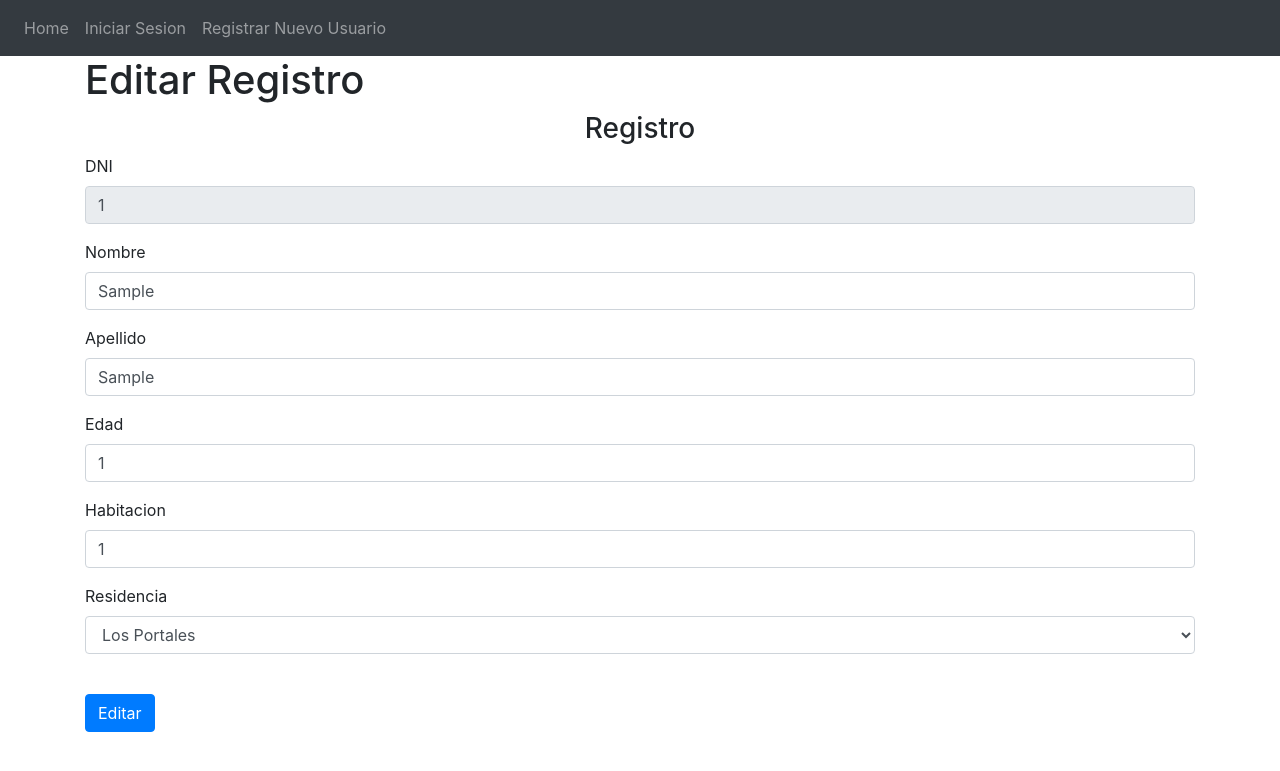
After one commit to PedroMO11/DBP_PROYECTO, a Flask app: page /editar-paciente/1 in a window 1280 px wide. The commit adds this page. Shown: the top 771 px of the page. Run offline with Flask 2, Linux system fonts and the light colour scheme; tables that the repository leaves empty hold one stand-in row (values such as "Sample post"); some libraries are stand-ins or nearby versions.

Commit message:
Cambios finales

```diff
--- a/app.py
+++ b/app.py
@@ -11,9 +11,7 @@ from flask_login import (
     current_user,
 )
 from flask.helpers import flash
-
-# import json
-# import sys
+from werkzeug.exceptions import HTTPException
 
 app = Flask(__name__)
 app.config[
@@ -46,8 +44,8 @@ class Usuario(db.Model, UserMixin):
 
     def __repr__(self):
         return
-        f"<Usuario: {self.id}, {self.user}, "
-        "{self.password}, {self.es_admin}>"
+        f"<Usuario: {self.id}, {self.user}, {self.password}, "
+        "{self.es_admin}>"
 
 
 class PersonalMedico(db.Model):
@@ -67,7 +65,7 @@ class PersonalMedico(db.Model):
     def __repr__(self):
         return
         f"<PersonalMedico: {self.dni}, {self.nombre}, {self.apellido}, "
-        "{self.titulo}, {self.especialidad}, {self.usuario}, "
+        "{self.titulo}, {self.especialidad}, {self.usuario},  "
         "{self.residencia}>"
 
 
@@ -128,6 +126,13 @@ def load_user(id):
     return Usuario.query.get(int(id))
 
 
+@app.errorhandler(Exception)
+def handle_500(e):
+    if isinstance(e, HTTPException):
+        return e
+    return render_template("500.html", e=e), 500
+
+
 @app.route("/")
 def index():
     return render_template("home.html", user=current_user)
@@ -158,66 +163,146 @@ def logout():
     return redirect(url_for("login"))
 
 
+@app.route("/pacientes/<paciente_dni>/editar", methods=["GET", "POST"])
+def editar_paciente_by_dni(paciente_dni):
+    error = False
+    response = {}
+    try:
+        dni = request.get_json()["dni"]
+        persona = Paciente.query.get(dni)
+        res = request.get_json()["residencia_id"]
+        residencia = Residencia.query.get(res)
+        persona.nombre = request.get_json()["nombre"]
+        persona.apellido = request.get_json()["apellido"]
+        persona.edad = request.get_json()["edad"]
+        persona.habitacion = request.get_json()["habitacion"]
+        persona.residencia_paciente = residencia
+        db.session.commit()
+        response["message"] = "Paciente editado correctamente"
+    except:
+        error = True
+        db.session.rollback()
+    finally:
+        db.session.close()
+
+    if error:
+        response["message"] = "Error en BE"
+
+    response["error"] = error
+    return jsonify(response)
+
+
+@app.route("/editar-paciente/<paciente_dni>", methods=["GET"])
+def editar_paciente(paciente_dni):
+    paciente = Paciente.query.get(paciente_dni)
+    return render_template("editar_paciente.html",
+                           user=current_user,
+                           paciente=paciente)
+
+
+@app.route("/usuarios/<user>/registrar", methods=["GET", "POST"])
+def registrar_usuario_by_id(user):
+    error = False
+    response = {}
+    try:
+        usuario = request.get_json()["user"]
+        password = request.get_json()["password"]
+        admin = request.get_json()["es_admin"]
+        dni = request.get_json()["dni"]
+        personal = PersonalMedico.query.get(dni)
+        persona = Paciente.query.get(dni)
+        if admin:
+            if persona is None and personal is None:
+                user = Usuario.query.filter_by(user=usuario).first()
+                if user:
+                    response["message"] = "Usuario ya existe"
+                else:
+                    nombre = request.get_json()["nombre"]
+                    apellido = request.get_json()["apellido"]
+                    titulo = request.get_json()["titulo"]
+                    especialidad = request.get_json()["especialidad"]
+                    res = request.get_json()["residencia_id"]
+                    residencia = Residencia.query.get(res)
+                    nuevoUsuario = Usuario(
+                        user=usuario, password=password, es_admin=admin
+                    )
+                    print(nuevoUsuario)
+                    nuevoPersonal = PersonalMedico(
+                        dni=dni,
+                        nombre=nombre,
+                        apellido=apellido,
+                        titulo=titulo,
+                        especialidad=especialidad,
+                        residencia_personal=residencia,
+                        usuario_personal=nuevoUsuario,
+                    )
+                    print(nuevoPersonal)
+                    db.session.add_all([nuevoUsuario, nuevoPersonal])
+                    db.session.commit()
+                    response["message"] = "Usuario creado correctamente"
+        else:
+            if persona:
+                if persona.usuario is None:
+                    user = Usuario.query.filter_by(user=usuario).first()
+                    if user:
+                        response["message"] = "Usuario ya existe"
+                    else:
+                        nuevoUsuario = Usuario(
+                            user=usuario, password=password, es_admin=admin
+                        )
+                        persona.usuario_paciente = nuevoUsuario
+                        db.session.add(nuevoUsuario)
+                        db.session.commit()
+                        response["message"] = "Usuario creado correctamente"
+                else:
+                    response["message"] = "Paciente ya tiene cuenta registrada"
+            else:
+                response["message"] = "DNI de paciente no existe"
+    except:
+        error = True
+        db.session.rollback()
+    finally:
+        db.session.close()
+
+    if error:
+        response["message"] = "Error en el BE"
+
+    response["error"] = error
+
+    return jsonify(response)
+
+
 @app.route("/registro_usuario", methods=["GET", "POST"])
 def registro_usuario():
-    if request.method == "POST":
-        usuario = request.form.get("user1")
-        password = request.form.get("password1")
-        admin = request.form.get("admin")
-        if admin == "on":
-            es_admin = True
-        else:
-            es_admin = False
-        dni = request.form.get("dni")
-        persona = Paciente.query.get(dni)
-        if persona:
-            if persona.usuario is None:
-                user = Usuario.query.filter_by(user=usuario).first()
-                if user:
-                    flash("Usuario ya existe", category="error")
-                else:
-                    nuevoUsuario = Usuario(
-                        user=usuario, password=password, es_admin=es_admin
-                    )
-                    persona.usuario_paciente = nuevoUsuario
-                    db.session.add(nuevoUsuario)
-                    db.session.commit()
-                    flash("Usuario creado correctamente", category="success")
-                    return redirect("/")
-            else:
-                flash("Paciente ya tiene cuenta registrada", category="error")
-        else:
-            flash("El paciente de paciente no existe", category="error")
-        """
-        except:
-            error = True
-            db.session.rollback()
-        finally:
-            db.session.close()
-        """
-
     return render_template("registro_usuario.html", user=current_user)
 
 
 @app.route("/registro_paciente", methods=["GET", "POST"])
 @login_required
 def registro_paciente():
-    # error = False
-    # response = {}
-    if request.method == "POST":
-        dni = request.form.get("dni")
-        persona = Paciente.query.get(dni)
+    return render_template("registro_paciente.html", user=current_user)
+
+
+@app.route("/pacientes/<paciente_id>/registrar", methods=["GET", "POST"])
+@login_required
+def registrar_paciente_by_id(paciente_id):
+    error = False
+    response = {}
+    persona = Paciente.query.get(paciente_id)
+
+    try:
         if persona:
-            flash("Persona ya registrada", category="error")
+            response["message"] = "Persona con este DNI ya ha sido registrada"
+            response["category"] = "error"
         else:
-            nombre = request.form.get("nombre")
-            apellido = request.form.get("apellido")
-            edad = request.form.get("edad")
-            habitacion = request.form.get("habitacion")
-            res = request.form.get("residencia")
-            residencia = Residencia.query.filter_by(nombre=res).first()
+            nombre = request.get_json()["nombre"]
+            apellido = request.get_json()["apellido"]
+            edad = request.get_json()["edad"]
+            habitacion = request.get_json()["habitacion"]
+            res = request.get_json()["residencia_id"]
+            residencia = Residencia.query.get(res)
             paciente = Paciente(
-                dni=dni,
+                dni=paciente_id,
                 nombre=nombre,
                 apellido=apellido,
                 edad=edad,
@@ -226,44 +311,45 @@ def registro_paciente():
             )
             db.session.add(paciente)
             db.session.commit()
-            flash("Paciente registrado correctamente", category="success")
-    """
+            response["message"] = "Paciente registrado correctamente"
+            response["category"] = "success"
     except:
-        #error = True
+        error = True
         db.session.rollback()
-        print(sys.exc_info)
     finally:
         db.session.close()
-    """
-    return render_template("registro_paciente.html")
+
+    if error:
+        response["message"] = "Error en el BE"
+
+    response["error"] = error
+    return jsonify(response)
 
 
 @app.route("/pacientes")
 @login_required
 def ver_pacientes():
-    return render_template("ver_pacientes.html",
-                           pacientes=Paciente.query.all()
-                           )
+    return render_template(
+        "ver_pacientes.html", pacientes=Paciente.query.all(), user=current_user
+    )
 
 
 @app.route("/pacientes/<paciente_dni>/delete-paciente", methods=["DELETE"])
 @login_required
 def delete_paciente_by_id(paciente_dni):
     response = {}
-    error = False
-    try:
-        paciente = Paciente.query.get(paciente_dni)
-        if paciente is None:
-            response["error_message"] = "DNI no existe"
+    paciente = Paciente.query.get(paciente_dni)
+    user = paciente.usuario_paciente
+    if paciente is None:
+        response["message"] = "No existe paciente"
+    else:
+        response["message"] = "Paciente eliminado con exito"
         db.session.delete(paciente)
+        if user:
+            usuario = Usuario.query.get(user.id)
+            db.session.delete(usuario)
         db.session.commit()
-    except:
-        error = True
-        db.session.rollback()
-    finally:
-        db.session.close()
 
-    response["error"] = error
     return jsonify(response)
 
 
--- a/templates/base.html
+++ b/templates/base.html
@@ -1,6 +1,11 @@
 <!DOCTYPE html>
 <html>
     <head>
+      <style>
+        .hidden {
+          display:none;
+        }
+      </style>
         <meta charset="utf-8" />
         <meta name="viewport" content="width=device-width, initial-scale=1" />
         <link
@@ -19,7 +24,7 @@
           <div class="collapse navbar-collapse" id="navbar">
             <div class="navbar-nav">
               <a class="nav-item nav-link" id="home" href="/">Home</a>
-              {% if current_user.is_authenticated %}
+              {% if user.is_authenticated %}
               <a class="nav-item nav-link" id="register" href="/registro_paciente">Registrar Paciente</a>
               <a class="nav-tem nav-link" id="pacientes" href="/pacientes"> Ver Pacientes Registrados </a>
               <a class="nav-item nav-link" id="logout" href="/logout">Cerrar Session</a>
@@ -53,6 +58,12 @@
         {% endif %}
         {% endwith %}
 
+        <div class = 'hidden' role = 'alert' id = 'mensaje'>
+          <button type="button" class="close" data-dismiss="alert">
+            <span aria-hidden="true">&times;</span>
+          </button>
+        </div>
+
         <div class="container">
             {% block content %}
             {% endblock %}
--- /dev/null
+++ b/templates/editar_paciente.html
@@ -0,0 +1,111 @@
+{% extends "base.html" %} {% block title %}Registro{% endblock %}
+
+{% block content %}
+<div class = 'hidden' role = 'alert' id = 'mensaje'>
+  <button type="button" class="close" data-dismiss="alert">
+    <span aria-hidden="true">&times;</span>
+  </button>
+</div>
+<h1>Editar Registro</h1>
+<form id = 'editar_paciente'>
+    <h3 align='center'>Registro</h3>
+    <div class="form-group">
+        <label for="email">DNI</label>
+        <input
+          type="text"
+          class="form-control"
+          id="dni"
+          name="dni"
+          placeholder="DNI"
+          value = {{paciente.dni}}
+          readonly
+        /> <!--el name es para reconocerlo en el backend-->
+      </div>
+      <div class="form-group">
+        <label for="nombre">Nombre</label>
+        <input
+          type="text"
+          class="form-control"
+          id="nombre"
+          name="nombre"
+          placeholder="Ingresar nombre"
+          value = {{paciente.nombre}}
+        />
+      </div>
+      <div class="form-group">
+        <label for="apellido">Apellido</label>
+        <input
+          type="text"
+          class="form-control"
+          id="apellido"
+          name="apellido"
+          placeholder="Ingresar apellido"
+          value = {{paciente.apellido}}
+        />
+      </div>
+      <div class="form-group">
+        <label for="edad">Edad</label>
+        <input
+          type="text"
+          class="form-control"
+          id="edad"
+          name="edad"
+          placeholder="Ingresar edad"
+          value = {{paciente.edad}}
+        />
+      </div>
+      <div class="form-group">
+        <label for="habitacion">Habitacion</label>
+        <input
+          type="text"
+          class="form-control"
+          id="habitacion"
+          name="habitacion"
+          placeholder="Ingresar habitacion"
+          value = {{paciente.habitacion}}
+        />
+      </div>
+      <div class="form-group">
+        <label for="residencia">Residencia</label>
+        <select class = 'form-control' name = 'residencias' id = 'residencias'>
+          <option value = 1 {% if paciente.id %} selected {% endif %}>San Juan</option>
+          <option value = 2 {% if paciente.id %} {% else %} selected {% endif %}>Los Portales</option>
+        </select>
+      </div>
+      <br />
+      <button type="submit" class="btn btn-primary">Editar</button>
+</form>
+<script>
+    document.getElementById('editar_paciente').onsubmit = function(e) {
+        e.preventDefault();
+        const paciente_id = document.getElementById('dni').value
+        console.log(document.getElementById('residencias').value)
+        fetch('/pacientes/' + paciente_id + '/editar', {
+            method: 'POST',
+            body: JSON.stringify({
+                'dni': paciente_id,
+                'nombre': document.getElementById('nombre').value,
+                'apellido': document.getElementById('apellido').value,
+                'edad': document.getElementById('edad').value,
+                'habitacion': document.getElementById('habitacion').value,
+                'residencia_id': document.getElementById('residencias').value
+            }),
+            headers: {
+                'Content-Type': 'application/json'
+            }
+        }).then(function(response) {
+          return response.json()
+        }).then(function(jsonResponse) {
+          if (jsonResponse['error'] === false) {
+            document.getElementById('mensaje').className = 'alert alert-success alter-dismissable fade show'
+            document.getElementById('mensaje').innerHTML = jsonResponse['message']
+            location.href = '/pacientes'
+          }
+          else {
+            document.getElementById('mensaje').className = 'alert alert-warning alter-dismissable fade show'
+            document.getElementById('mensaje').innerHTML = jsonResponse['message']
+          }
+        })
+    }
+</script>
+{% endblock %}
--- a/templates/login.html
+++ b/templates/login.html
@@ -24,6 +24,6 @@
           placeholder="Ingresar Contraseña"
         />
       <br />
-      <button type="submit" class="btn btn-primary">Iniciar Sesión</button>
+      <button type="submit" class="btn btn-primary">Submit</button>
 </form>
 {% endblock %}
```
Also changed, not shown: templates/500.html (added, +8 -0 lines), templates/registrar_personal.html (added, +45 -0 lines), templates/registro_paciente.html (+42 -8 lines), templates/registro_usuario.html (+68 -77 lines), templates/ver_pacientes.html (+50 -9 lines).
